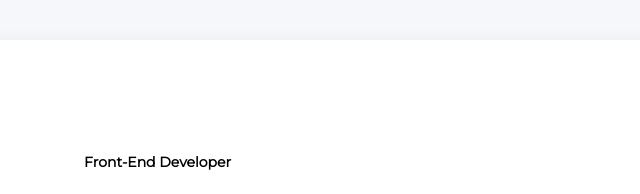
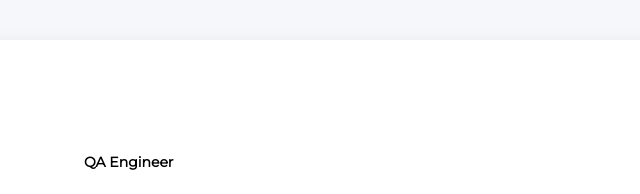
Before and after one commit to Bananez/My-CV, a plain HTML site: page index.html in a window 1280 px wide. Shown: the top 194 px of the page, 416-1056 px from the left. Drawn offline with Linux system fonts and the light colour scheme.

Commit message:
Update index.html

```diff
--- a/index.html
+++ b/index.html
@@ -68,7 +68,7 @@
        <div class="about-me-container">
           <!-- about me main unfo -->
           <div class="info-container">
-            <h2 class="profession">Front-End Developer</h2>
+            <h2 class="profession">QA Engineer</h2>
             <h1 class="name">Viacheslav Yevlakhov</h1>
 
             </p>
```
